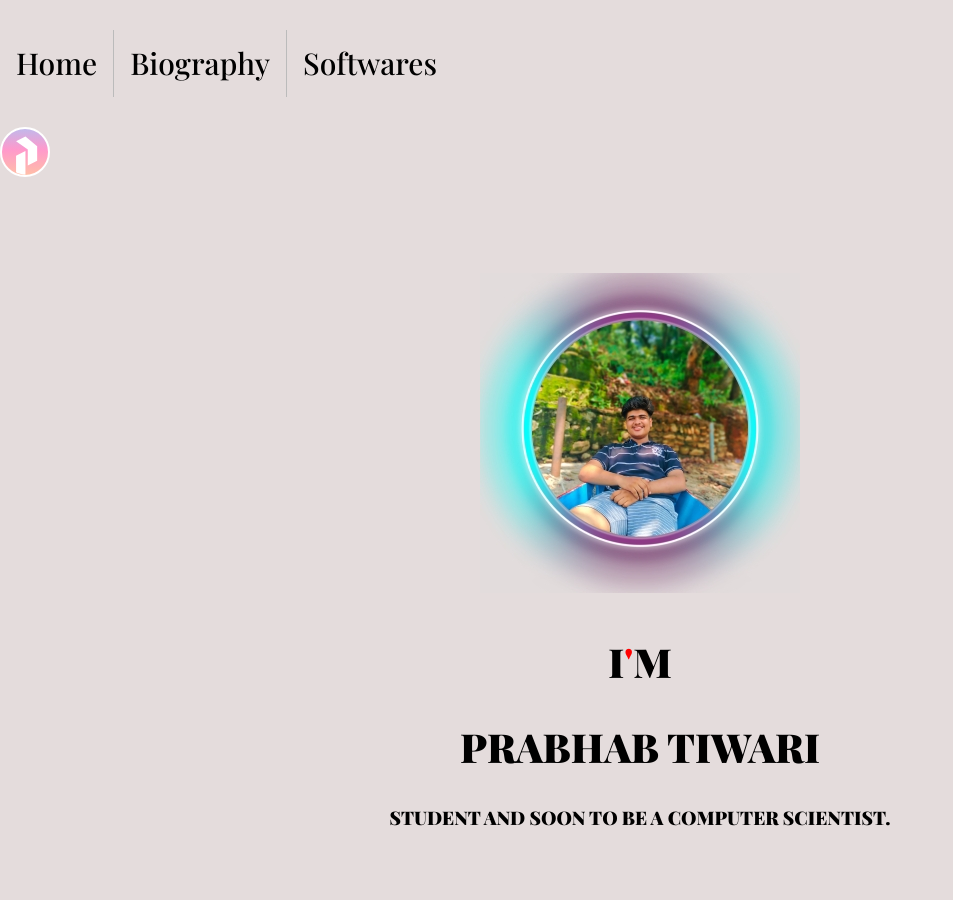
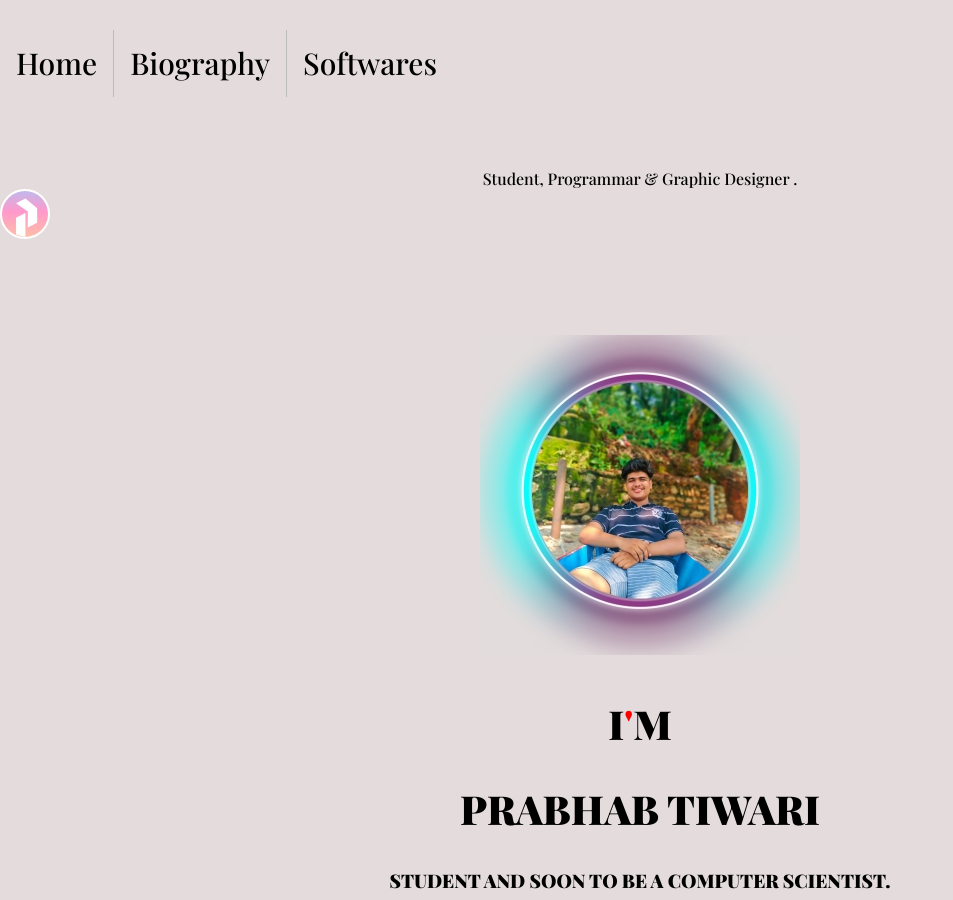
Before and after one commit to PrabhabTiwari/website, a Jekyll site: the page built from index.html, in a window 1280 px wide and 900 px high. Shown: the whole window, without its empty margins (0-953 px from the left). Built offline with Jekyll 4.4.1, drawn with Linux system fonts in a browser that asks for light colours.

Commit message:
Update header.html

```diff
--- a/_includes/header.html
+++ b/_includes/header.html
@@ -14,3 +14,9 @@
   <!--  <li><a href="contact.html">Contact</a></li> -->
   </ul>
 </div></div>
+
+<br><br>
+<div class="rectangle">
+<div class="center">
+Student, Programmar & Graphic Designer .
+</div></div>
```
